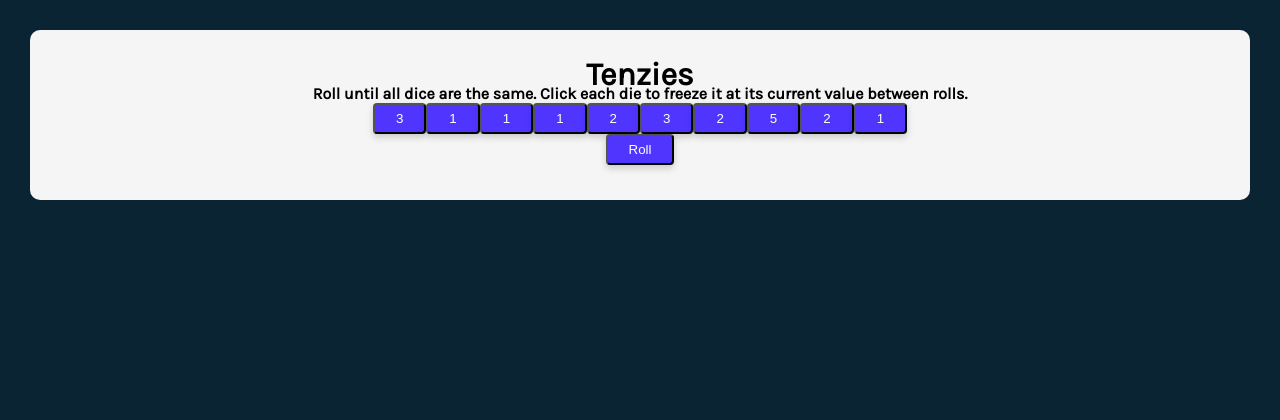
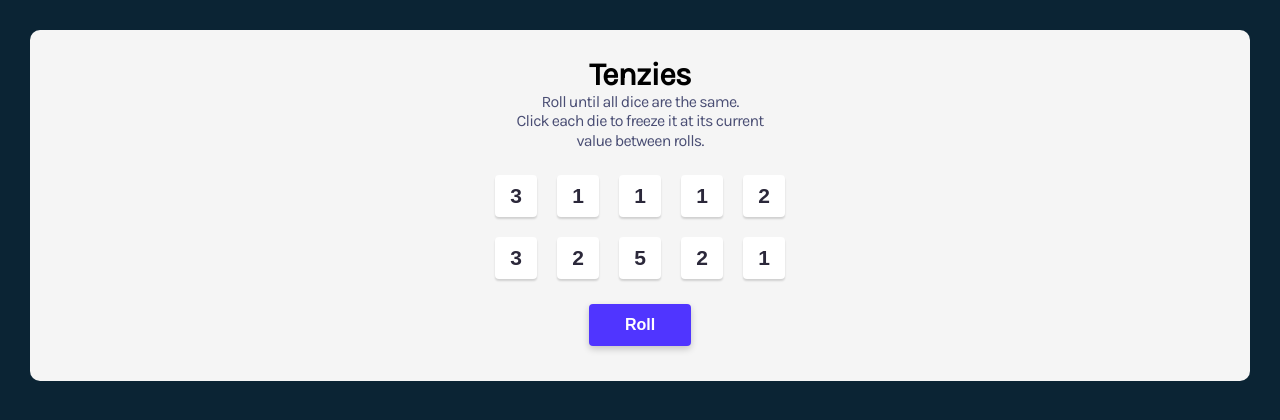
Before and after one commit to 0xEddie/react-tenzies, a React (Vite) app: page / in a window 1280 px wide. Shown: the top 420 px of the page. Built offline with nearby package versions, Linux system fonts and the light colour scheme.

Commit message:
finish styling

```diff
--- a/src/App.css
+++ b/src/App.css
@@ -8,10 +8,50 @@ main {
   align-items: center;
 }
 
+p {
+  font: Inter;
+  font-weight: 400;
+  color: #4a4e74;
+  margin: 8px 47px 0;
+  max-width: 280px;
+  text-align: center;
+}
+
+.dice-container {
+  margin: 25px 37px;
+  max-width: 340px;
+  display: grid;
+  grid-template: auto auto / repeat(5, 1fr);
+  gap: 20px;
+}
+
 button {
-  padding: 6px 21px;
-  color: #ffffff;
-  background-color: #5035ff;
-  box-shadow: 0px 3.2px 7.68px rgba(0, 0, 0, 0.18);
+  font-weight: inherit;
+  border: 0;
   border-radius: 4px;
 }
+
+.button--die {
+  box-shadow: 0px 2px 2px rgba(0, 0, 0, 0.15);
+  background-color: #fff;
+  color: #2b283a;
+  font-size: 21px;
+  height: 42px;
+  width: 42px;
+  padding: auto;
+}
+
+.locked {
+  background-color: #59e391;
+}
+
+.button--roll {
+  box-shadow: 0px 3px 7px rgba(0, 0, 0, 0.2);
+  background-color: #5035ff;
+  color: #fff;
+  font-size: 16px;
+  letter-spacing: normal;
+  height: 42px;
+  width: 102px;
+  padding: auto;
+}
--- a/src/App.jsx
+++ b/src/App.jsx
@@ -38,11 +38,11 @@ function App() {
     <main>
       <h1>Tenzies</h1>
       <p>
-        Roll until all dice are the same. Click each die to freeze it at its
+        Roll until all dice are the same. <br />Click each die to freeze it at its
         current value between rolls.
       </p>
       <Dice dice={dice} />
-      <button onClick={rollDice} type="button">
+      <button className="button--roll" onClick={rollDice} type="button">
         Roll
       </button>
     </main>
--- a/src/components/Dice.jsx
+++ b/src/components/Dice.jsx
@@ -9,15 +9,14 @@ function Dice({ dice }) {
     />
     )
   return (
-    <div className="dice">
+    <div className="dice-container">
       {dieElems}
     </div>
   );
 }
 
 function Die({ die }) {
-  console.log('die: ',die);
-  return <button type='button' className="die">{die.value}</button>;
+  return <button type='button' className="button--die">{die.value}</button>;
 }
 
 export default Dice;
--- a/src/index.css
+++ b/src/index.css
@@ -2,7 +2,8 @@
   font-family: Karla, Inter, sans-serif;
   font-size: 16px;
   font-weight: 700;
-  line-height: 120%;
+  letter-spacing: -0.05em;
+  line-height: 1.2rem;
   background-color: #0b2434;
 }
 
```
